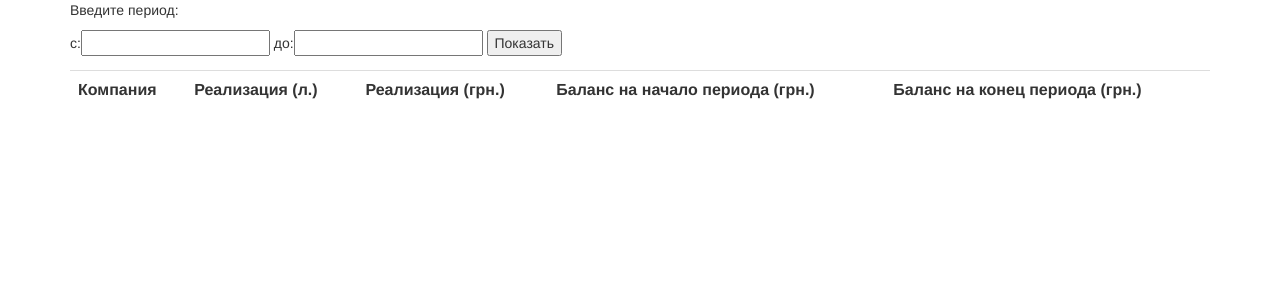
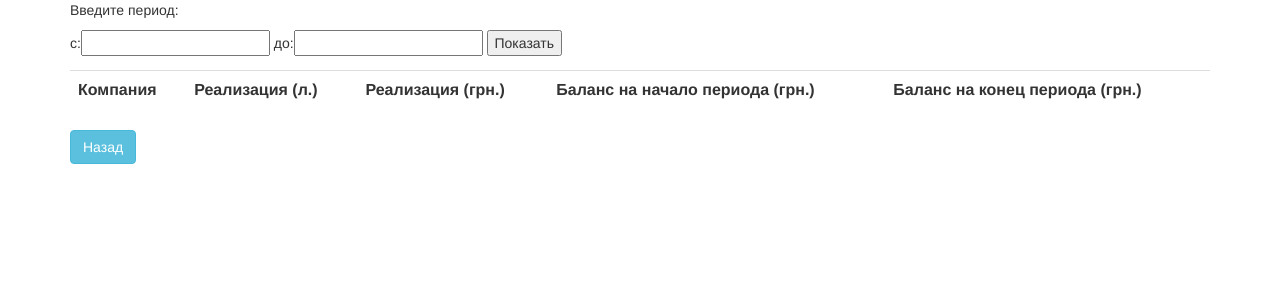
Before and after one commit to kuzentio/PetrolServer, a Django app: page /statistic in a window 1280 px wide. Shown: the top 300 px of the page. Run offline with Django 3.2, Linux system fonts and the light colour scheme; the visitor is signed in with stand-in values (Sample User, id 1); lists and menus that the app fills with data are empty; some libraries are stand-ins or nearby versions.

Commit message:
Add Back btn

```diff
--- a/templates/statistic.html
+++ b/templates/statistic.html
@@ -29,4 +29,8 @@
         </tbody>
     </table>
 
+    <form method="GET" action="/">
+        <input class="btn btn-info" type="submit" value="Назад">
+    </form>
+
 {% endblock %}
```
